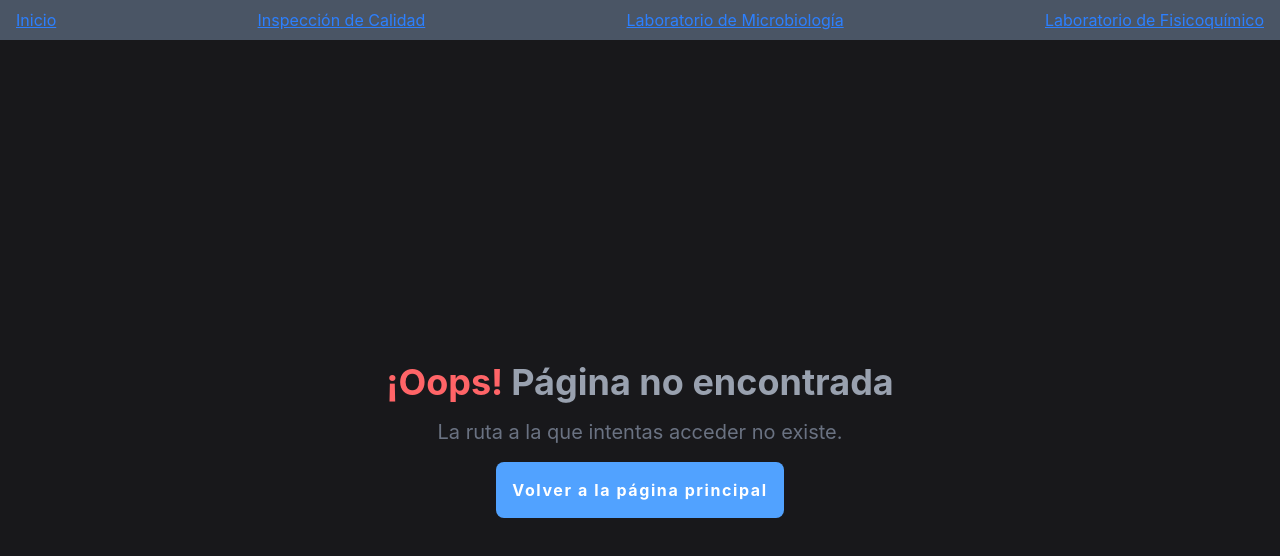
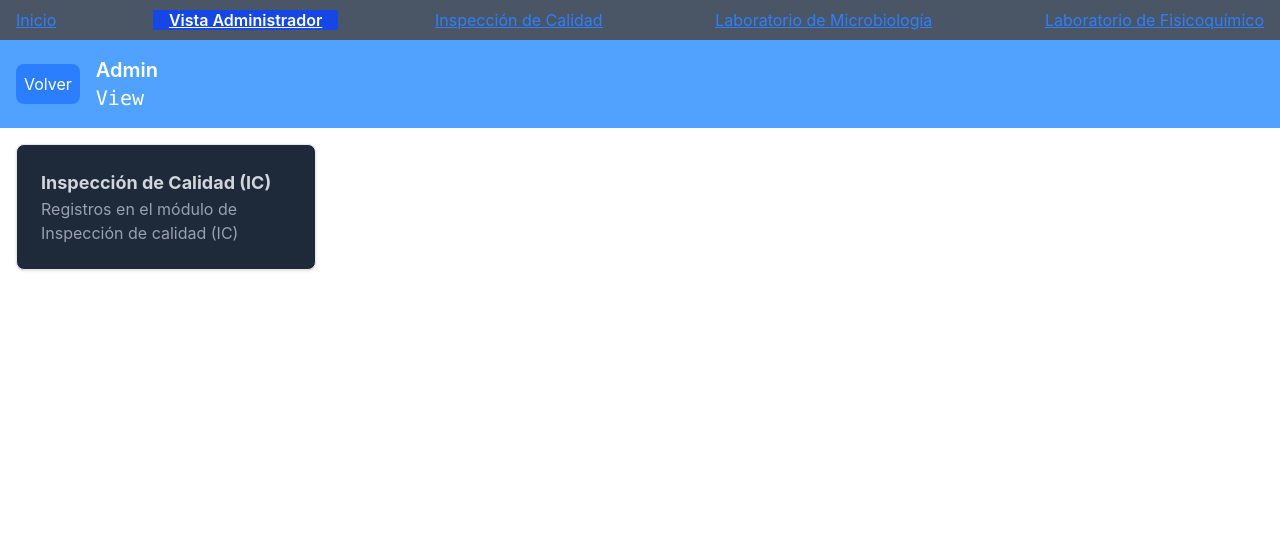
Before and after one commit to chrisladzamach/SCI, a React (Vite) app: page /adminMain in a window 1280 px wide. Shown: the top 556 px of the page. Built offline with nearby package versions, Linux system fonts and the light colour scheme.

Commit message:
creada interfaz de administrador

```diff
--- a/src/App.tsx
+++ b/src/App.tsx
@@ -17,6 +17,9 @@ import { IcForm4 } from './pages/IC/IcForm4';
 import { IcForm5 } from './pages/IC/IcForm5';
 import { IcForm6 } from './pages/IC/IcForm6';
 
+// Importaciones de módulo Admin
+import { AdminMain } from './pages/AdminView/adminMain';
+
 // Página not found
 import { NotFound } from './pages/NotFound';
 
@@ -26,6 +29,9 @@ export const App = () => {
       <NavComponent />
       <Routes>
         <Route path="/" element={<MainApp />} />
+
+        {/* Admin routes */}
+        <Route path="/adminMain" element={<AdminMain />} />
 
         {/* Routes of Inspección de Calidad */}
         <Route path="/icmain" element={<IcMain />} />
--- a/src/components/molecules/NavComponent.tsx
+++ b/src/components/molecules/NavComponent.tsx
@@ -24,6 +24,11 @@ export const NavComponent: React.FC = () => {
           <NavLinkComponent to="/">Inicio</NavLinkComponent>
         </li>
         <li>
+          <NavLinkComponent to="/adminmain">
+            {isDesktop ? 'Vista Administrador' : 'Admin'}
+          </NavLinkComponent>
+        </li>
+        <li>
           <NavLinkComponent to="/icmain">
             {isDesktop ? 'Inspección de Calidad' : 'IC'}
           </NavLinkComponent>
--- /dev/null
+++ b/src/pages/AdminView/AdminMain.tsx
@@ -0,0 +1,17 @@
+import { Header } from "../../components/molecules/Header"
+import { FormCard } from "../../components/atoms/FormCard"
+
+export const AdminMain = () => {
+  return (
+    <div>
+      <Header formName='Admin' formCode='View' />
+      <section className='flex flex-col gap-4 m-2 p-2 lg:grid lg:grid-cols-4'>
+        <FormCard
+          title='Inspección de Calidad (IC)'
+          description='Registros en el módulo de Inspección de calidad (IC)'
+          to='/icregs'
+        />
+      </section>
+    </div>
+  )
+}
--- a/src/pages/NotFound.tsx
+++ b/src/pages/NotFound.tsx
@@ -1,3 +1,5 @@
+import { NavLink } from 'react-router-dom';
+
 export const NotFound = () => {
   return (
     <div className="flex flex-col items-center justify-center h-full w-full bg-zinc-900">
@@ -8,7 +10,12 @@ export const NotFound = () => {
         Página no encontrada
       </h1>
       <p className="text-gray-500 text-xl">La ruta a la que intentas acceder no existe.</p>
-            <a className="mt-4 p-4 bg-blue-400 text-white font-bold tracking-widest rounded-lg" href="/">Volver a la página principal</a>
+      <NavLink
+        to="/"
+        className="mt-4 p-4 bg-blue-400 text-white font-bold tracking-widest rounded-lg"
+      >
+        Volver a la página principal
+      </NavLink>
     </div>
-    )
-}
+  );
+};
```
Lines whose indentation alone changed are shown as unchanged.
